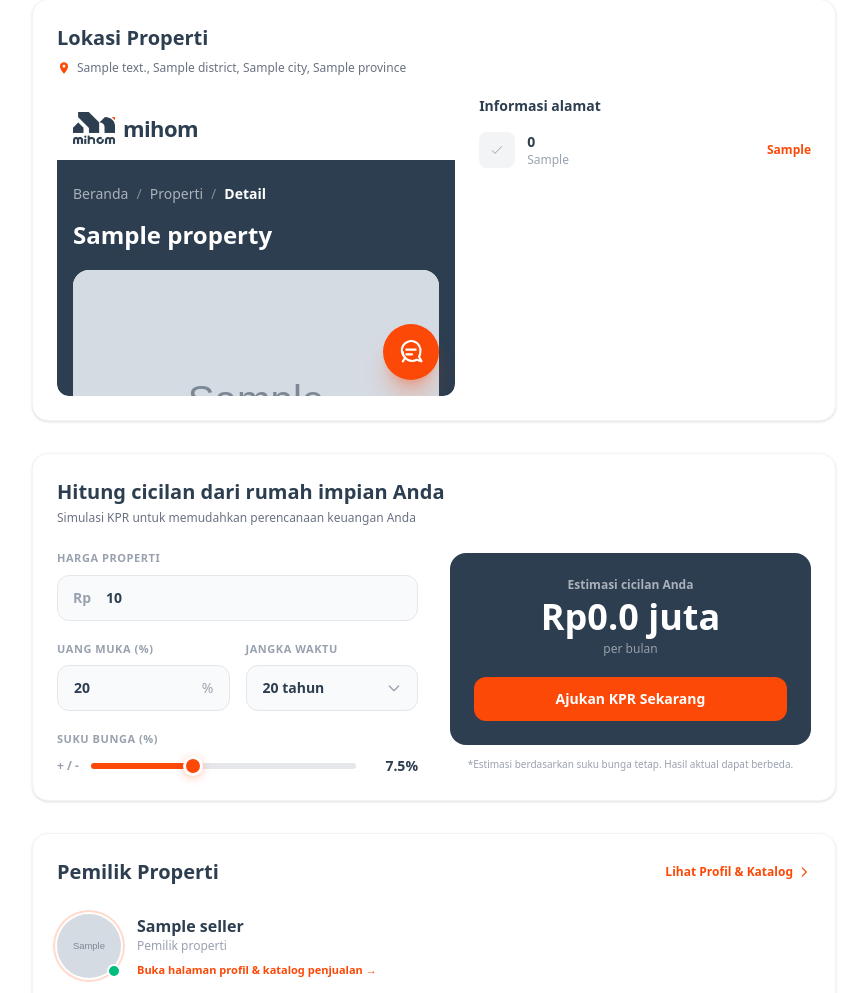
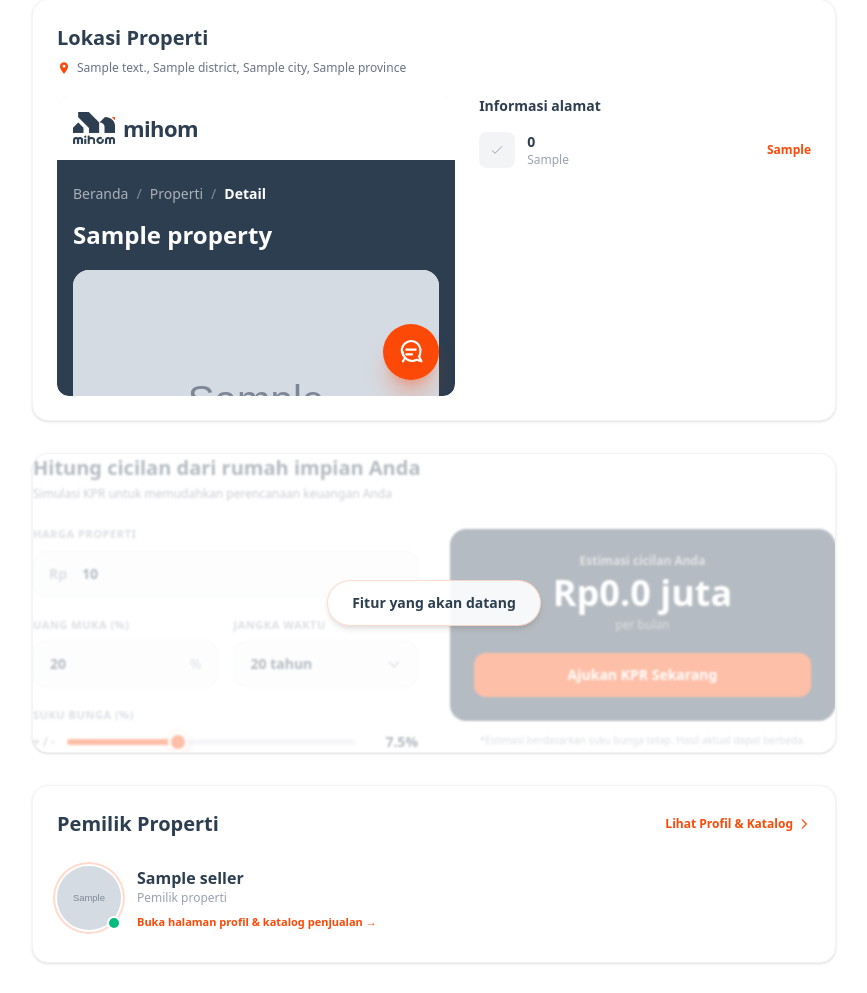
Before and after one commit to sukimumuu/ops, a Laravel app: template resources/views/property-details.blade.php in a window 1280 px wide. Shown: the part 1657-2650 px from the top of the page, without its empty margins (0-867 px from the left). Run offline with Laravel 12, Linux system fonts and the light colour scheme; the template is opened without the code that fills it: most values are stand-ins (such as "Sample title", 1, 10 or a date in 2020); grey boxes marked "Sample" are stand-in pictures; style sheets or scripts are compiled from the project's sources.

Commit message:
feat/lp-detailProperti: create hitung cicilan disable

```diff
--- a/resources/views/property-details.blade.php
+++ b/resources/views/property-details.blade.php
@@ -437,7 +437,8 @@
                     </div>
 
                     <!-- Mortgage Calculator -->
-                    <div class="bg-white rounded-2xl border border-gray-100 p-6 shadow-sm">
+                    <div
+                        class="group relative isolate overflow-hidden rounded-2xl border border-gray-100 bg-white shadow-sm">
                         <h3 class="font-outfit text-xl font-extrabold text-secondary mb-1">Hitung cicilan dari rumah
                             impian Anda</h3>
                         <p class="text-gray-500 text-xs mb-6">Simulasi KPR untuk memudahkan perencanaan keuangan Anda
@@ -456,7 +457,7 @@
                                         <input type="text"
                                             value="{{ number_format((float) $property->price, 0, ',', '.') }}"
                                             class="w-full rounded-xl border border-gray-200 bg-gray-50 py-3 pl-12 pr-4 text-sm font-semibold text-secondary outline-none focus:border-primary focus:ring-2 focus:ring-primary/20 transition"
-                                            id="mortgagePrice">
+                                            id="mortgagePrice" disabled>
                                     </div>
                                 </div>
                                 <div class="grid grid-cols-2 gap-4">
@@ -467,7 +468,7 @@
                                         <div class="relative">
                                             <input type="number" value="20" min="0" max="90"
                                                 class="w-full rounded-xl border border-gray-200 bg-gray-50 py-3 px-4 text-sm font-semibold text-secondary outline-none focus:border-primary focus:ring-2 focus:ring-primary/20 transition"
-                                                id="mortgageDown">
+                                                id="mortgageDown" disabled>
                                             <span
                                                 class="absolute right-4 top-1/2 -translate-y-1/2 text-gray-400 text-sm">%</span>
                                         </div>
@@ -479,7 +480,7 @@
                                         <div class="relative">
                                             <select
                                                 class="w-full rounded-xl border border-gray-200 bg-gray-50 py-3 px-4 text-sm font-semibold text-secondary outline-none focus:border-primary focus:ring-2 focus:ring-primary/20 appearance-none cursor-pointer transition"
-                                                id="mortgageTenor">
+                                                id="mortgageTenor" disabled>
                                                 <option value="10">10 tahun</option>
                                                 <option value="15">15 tahun</option>
                                                 <option value="20" selected>20 tahun</option>
@@ -501,7 +502,7 @@
                                     <div class="flex items-center gap-3">
                                         <span class="text-xs text-gray-400 font-semibold">+ / -</span>
                                         <input type="range" min="3" max="15" value="7.5"
-                                            step="0.1" class="mortgage-range flex-1" id="mortgageRate">
+                                            step="0.1" class="mortgage-range flex-1" id="mortgageRate" disabled>
                                         <span class="text-sm font-bold text-secondary min-w-[50px] text-right"
                                             id="rateDisplay">7.5%</span>
                                     </div>
@@ -517,6 +518,7 @@
                                     <p class="text-white/50 text-xs mb-5">per bulan</p>
                                     <button
                                         class="w-full bg-primary hover:bg-[#df3f05] text-white font-bold py-3 px-6 rounded-xl transition text-sm"
+                                        disabled
                                         onclick="alert('Fitur pengajuan KPR segera hadir!')">
                                         Ajukan KPR Sekarang
                                     </button>
@@ -524,6 +526,14 @@
                                 <p class="text-[10px] text-gray-400 mt-3 text-center">*Estimasi berdasarkan suku bunga
                                     tetap. Hasil aktual dapat berbeda.</p>
                             </div>
+                        </div>
+                        <div
+                            class="absolute inset-0 z-20 flex items-center justify-center bg-white/65 p-6 backdrop-blur-[1px] transition-colors duration-500 ease-in-out group-hover:bg-secondary/70"
+                            role="status">
+                            <span
+                                class="rounded-full border border-primary/20 bg-white/90 px-6 py-3 text-center text-sm font-bold text-secondary shadow-md">
+                                Fitur yang akan datang
+                            </span>
                         </div>
                     </div>
 
```
